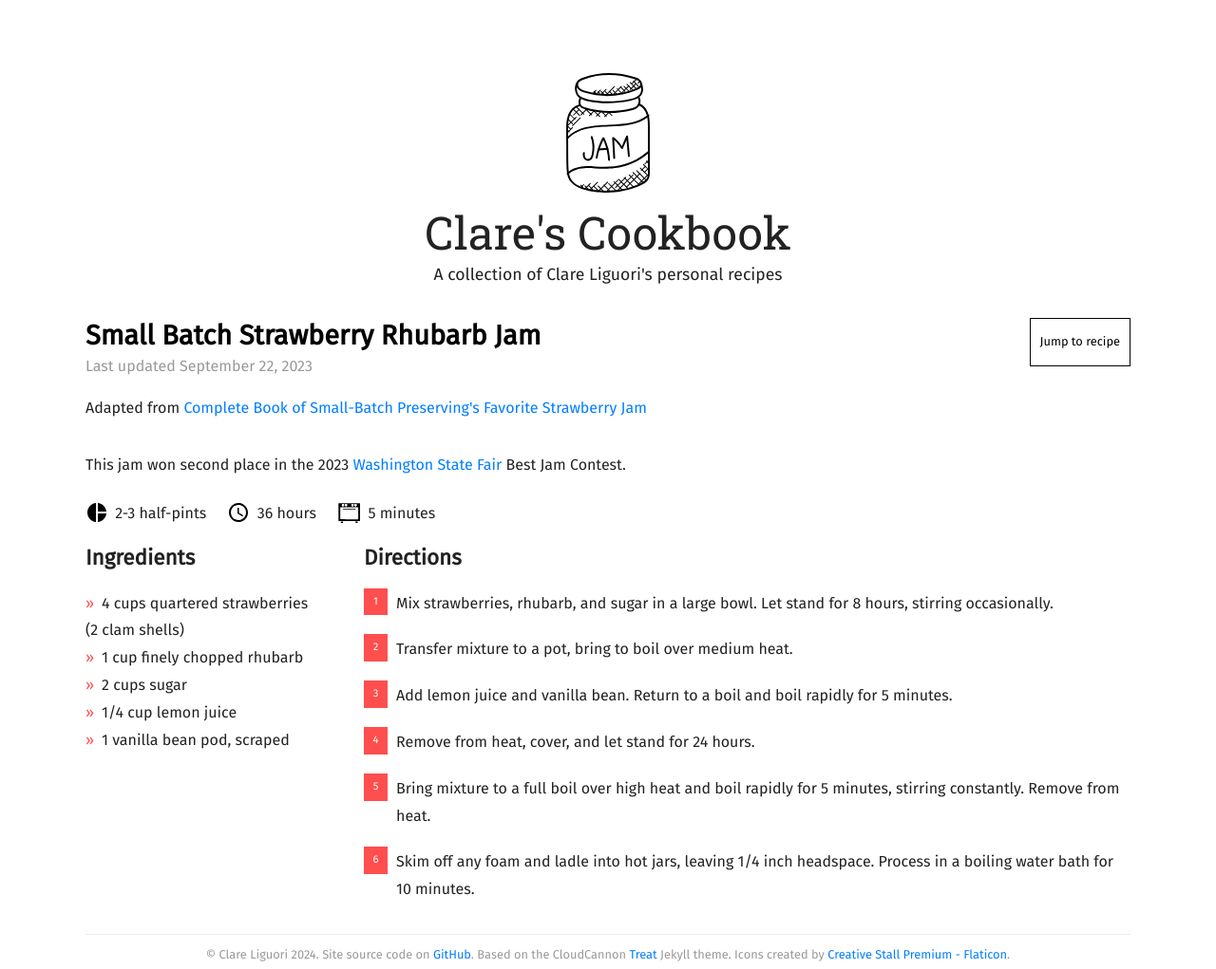
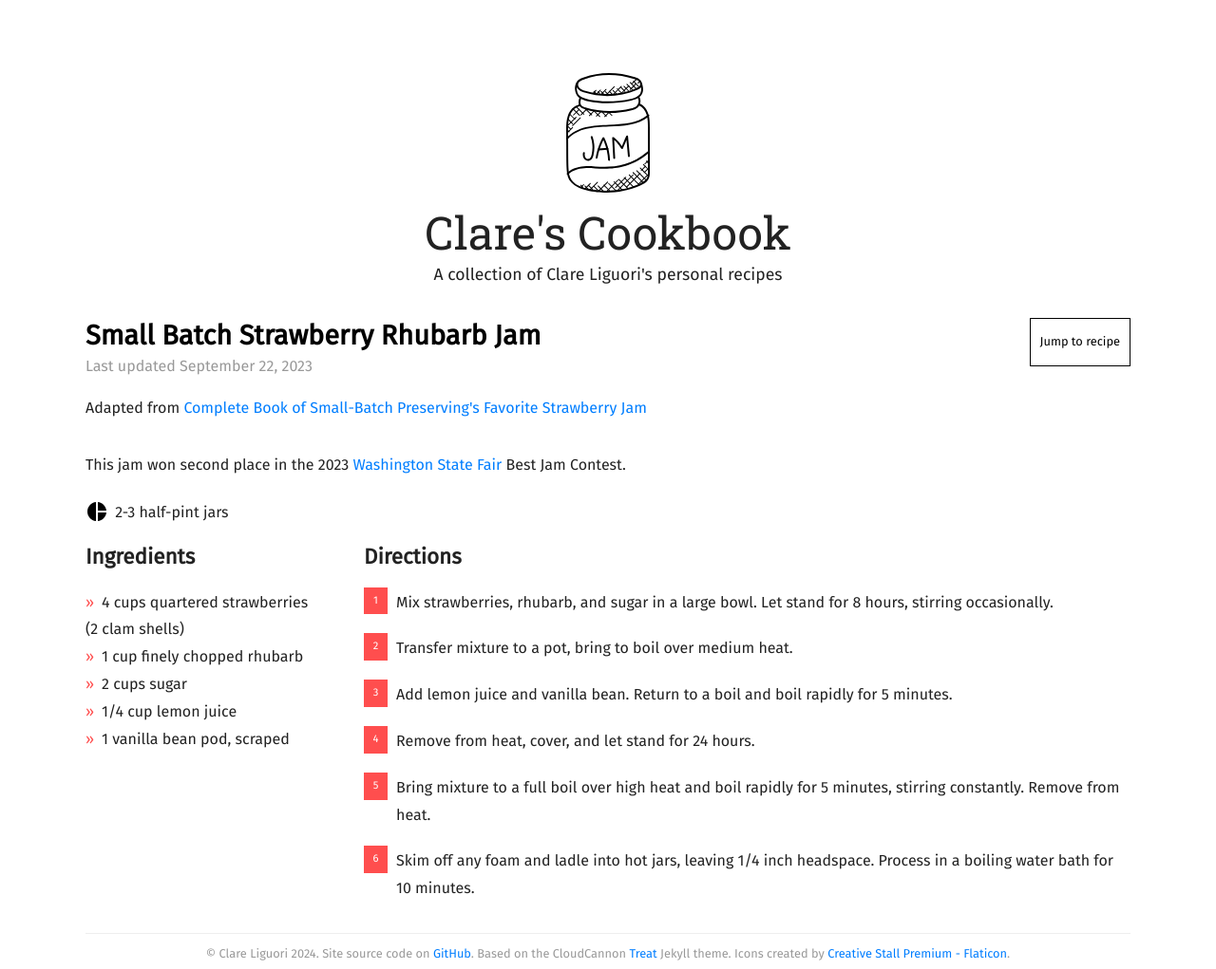
Before and after one commit to clareliguori/recipes, a Jekyll site: the page built from _posts/0000-00-00-strawberry-rhubarb-jam.md, in a window 1280 px wide, cut to the strip 104-1125 px from the top of the page. Shown: the whole strip at 95% size. Built offline with Jekyll 4.4.1, drawn with Linux system fonts in a browser that asks for light colours; nearby versions of some CDN libraries.

Commit message:
Prep and cook time is optional

```diff
--- a/_layouts/post.html
+++ b/_layouts/post.html
@@ -21,8 +21,12 @@ layout: default
 
 	<ul id="recipe" class="recipe-overview">
 		<li title="Servings">{% include recipe-icon.html icon="quantity" %}<span>{{ page.recipe.servings }}</span></li>
-		<li title="Prep Time">{% include recipe-icon.html icon="time" %}<span>{{ page.recipe.prep }}</span></li>
-		<li title="Cook Time">{% include recipe-icon.html icon="cook" %}<span>{{ page.recipe.cook }}</span></li>
+		{% if page.recipe.prep %}
+			<li title="Prep Time">{% include recipe-icon.html icon="time" %}<span>{{ page.recipe.prep }}</span></li>
+		{% endif %}
+		{% if page.recipe.cook %}
+			<li title="Cook Time">{% include recipe-icon.html icon="cook" %}<span>{{ page.recipe.cook }}</span></li>
+		{% endif %}
 	</ul>
 
 	<div class="recipe-contents">
--- a/_posts/0000-00-00-strawberry-rhubarb-jam.md
+++ b/_posts/0000-00-00-strawberry-rhubarb-jam.md
@@ -9,9 +9,7 @@ adapted_from:
   recipe_name: Favorite Strawberry Jam
   link: https://www.amazon.com/Complete-Book-Small-Batch-Preserving-Year-Round/dp/1554072565
 recipe:
-  servings: 2-3 half-pints
-  prep: 36 hours
-  cook: 5 minutes
+  servings: 2-3 half-pint jars
   ingredients_markdown: |-
     * 4 cups quartered strawberries (2 clam shells)
     * 1 cup finely chopped rhubarb
```
Also changed, not shown: _posts/0000-00-00-rock-cakes.md (+1 -1 lines).
